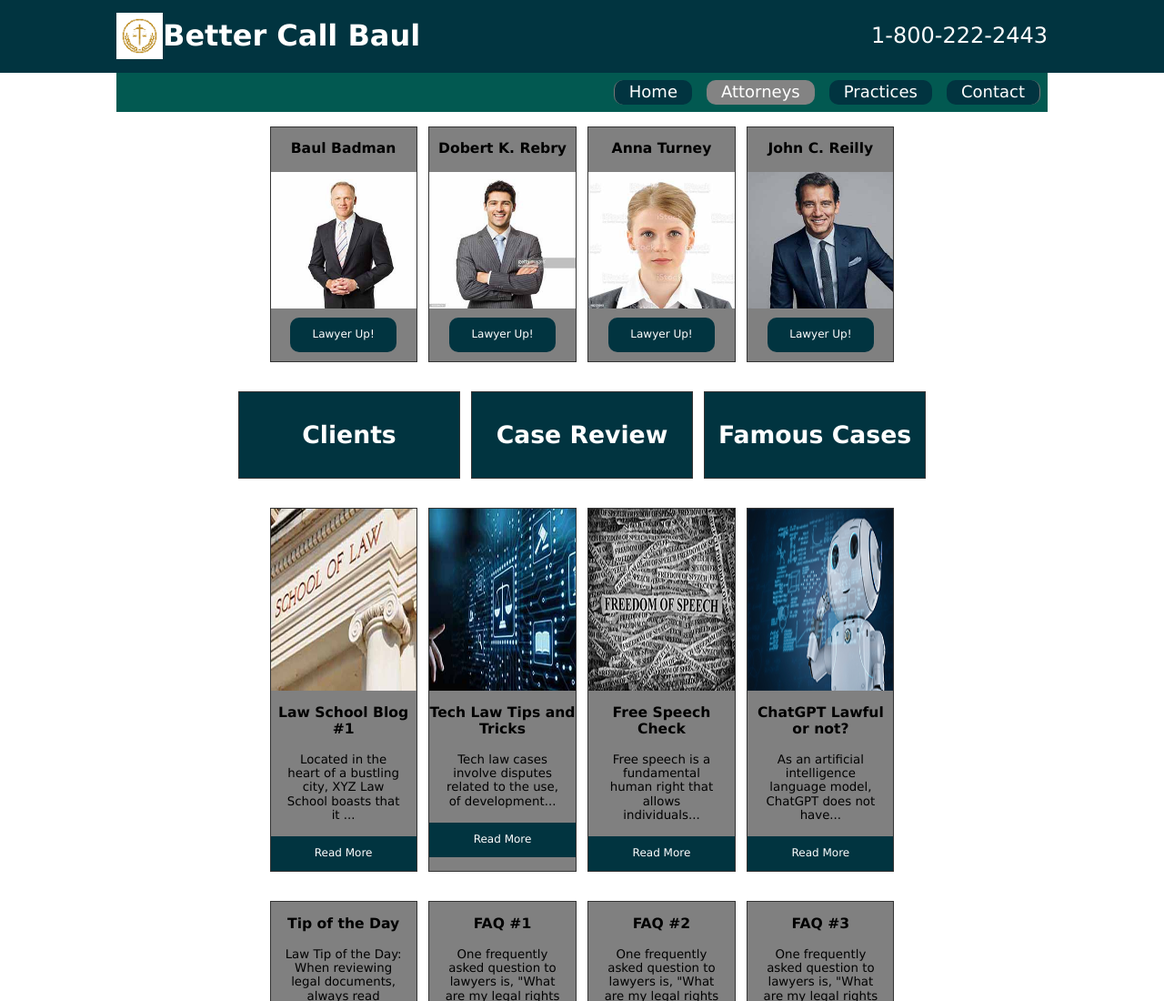
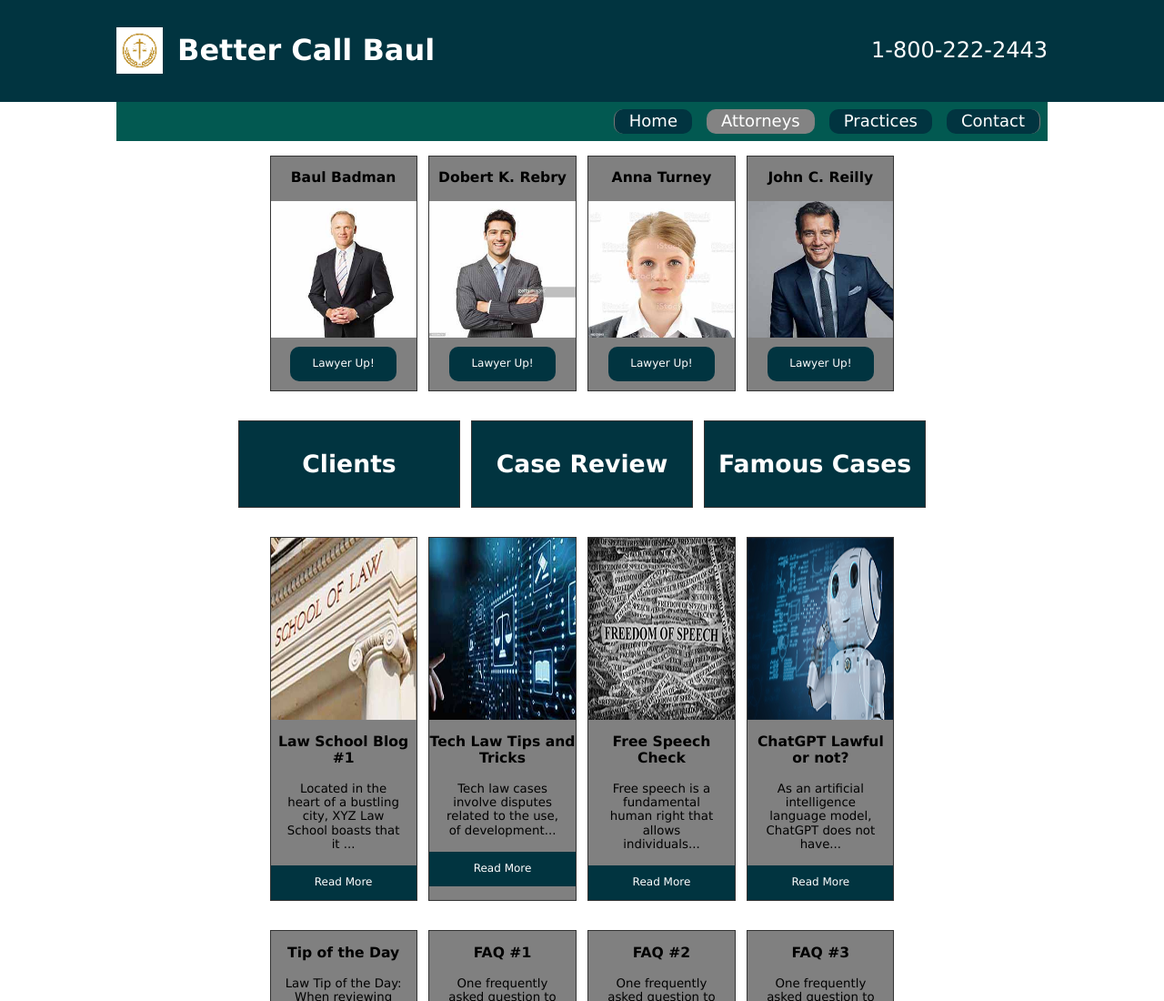
Before and after one commit to awise0322/law, a plain HTML site: page index.html in a window 1280 px wide. Shown: the top 1100 px of the page at 91% size. Drawn offline with Linux system fonts and the light colour scheme.

Commit message:
fixed issues

```diff
--- a/scss/_medium.scss
+++ b/scss/_medium.scss
@@ -21,6 +21,9 @@ grid-template-columns: 51px auto auto;
             color: $accentColor;
         }
     } // end phone
+    h1 {
+        padding: 1rem;
+    }
     padding: 0;
 }// end header
 
--- a/scss/_small.scss
+++ b/scss/_small.scss
@@ -24,6 +24,9 @@ header {
     color: white;
     div#phone {
         display: none;
+    }
+    h1 {
+        padding: 1rem;
     }
 }// end of header
 
```
Also changed, not shown: css/styles.css, css/styles.min.css.
